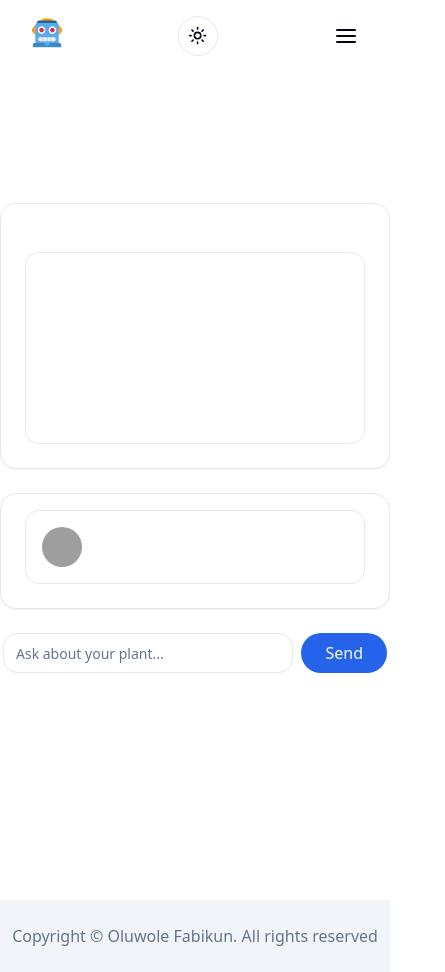
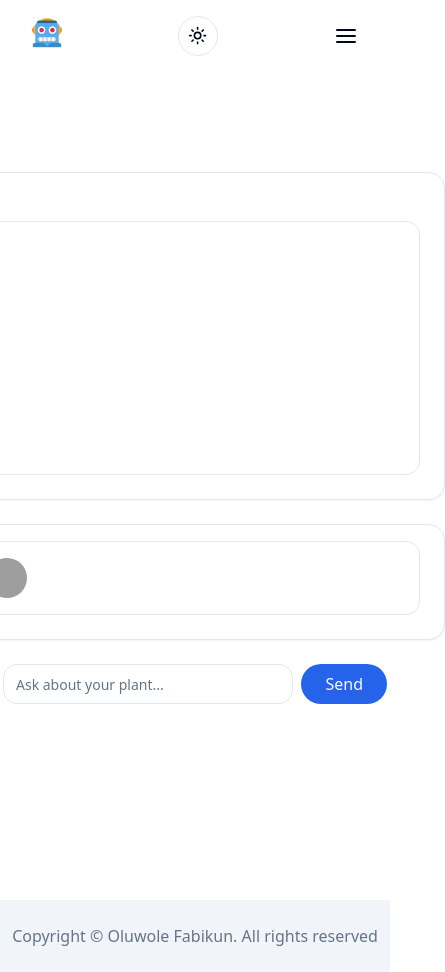
Before and after one commit to WoleFabikun/Green-Thumb-Drive, a Next.js app in the folder client/: page / in a window 390 px wide. Shown: the whole page, 445 px wide, since content can reach past the window. Built offline with nearby package versions, Linux system fonts and the light colour scheme; grey boxes are pictures that could not be loaded.

Commit message:
Screen fixes

```diff
--- a/client/src/components/Chat.tsx
+++ b/client/src/components/Chat.tsx
@@ -77,7 +77,7 @@ const Chat = ({ className, ...props }: CardProps) => {
     <div className="-mt-10 h-full flex flex-col items-center justify-center">
       <div>
         <Card
-          className={cn("lg:w-[800px] w-screen", className)}
+          className={cn("lg:w-[800px] md:w-[650px] sm:w-[500px] w-[500px]", className)}
           {...props}
         >
           <CardHeader>
--- a/client/src/components/ChatCard.tsx
+++ b/client/src/components/ChatCard.tsx
@@ -16,7 +16,7 @@ export interface ChatCardProps {
 const ChatCard = ({ response, className }: ChatCardProps) => {
   return (
     <div>
-      <Card className={cn('lg:w-[800px] w-screen', className)}>
+      <Card className={cn('lg:w-[800px] md:w-[650px] sm:w-[500px] w-[500px]', className)}>
         <CardContent className="grid gap-4 pt-4">
           <div>
             <div className="flex items-center rounded-md border p-4">
```
